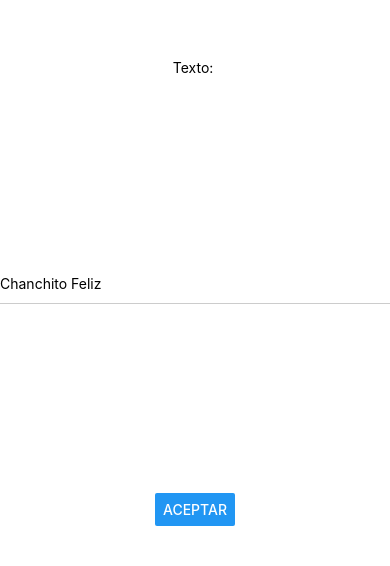
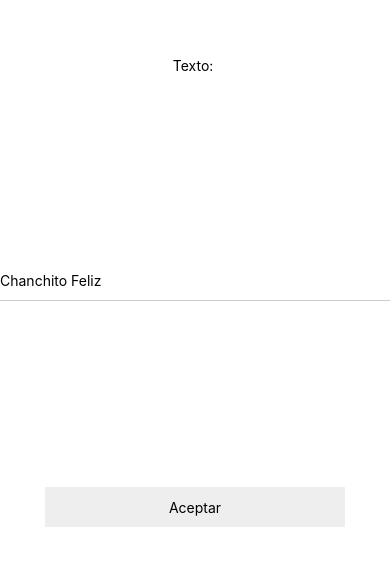
Before and after one commit to pguillen/react-native-pruebas, a React Native app: screen / in a window 390 px wide. Shown: the part 130-696 px from the top of the page. Built offline with nearby package versions, Linux system fonts and the light colour scheme.

Commit message:
Botones Touchable...

```diff
--- a/App.js
+++ b/App.js
@@ -5,7 +5,9 @@ import {
   View,
   TextInput,
   Dimensions,
-  Button,
+  TouchableHighlight,
+  TouchableNativeFeedback,
+  TouchableOpacity,
 } from "react-native";
 
 const width = Dimensions.get("window").width;
@@ -23,18 +25,58 @@ export default function App() {
         onChangeText={(t) => setText(t)}
         defaultValue={text}
       />
-      <Button
-        title="Aceptar"
+
+      {/*
+       <TouchableHighlight
+        underlayColor={"#999"}
+        activeOpacity={0.2}
+        onPress={() => {
+          setSubmit(text);
+          alert("Texto enviado con exito");
+        }}>
+        <Text>Aceptar</Text>
+      </TouchableHighlight>
+      */}
+
+      {/*
+       <TouchableNativeFeedback
+        background={TouchableNativeFeedback.Ripple("#00f", true)}
         onPress={() => {
           setSubmit(text);
           alert("Texto enviado con exito");
         }}
-      />
+      >
+        <View style={styles.view}>
+          <Text>Aceptar</Text>
+        </View>
+      </TouchableNativeFeedback>
+      */}
+
+      <TouchableOpacity
+        style={styles.TouchableOpacity}
+        onPress={() => {
+          setSubmit(text);
+          alert("Texto enviado con exito");
+        }}
+      >
+        <View style={styles.view}>
+          <Text>Aceptar</Text>
+        </View>
+      </TouchableOpacity>
     </View>
   );
 }
 
 const styles = StyleSheet.create({
+  TouchableOpacity: {
+    backgroundColor: "#EEE",
+  },
+  view: {
+    height: 40,
+    width: 300,
+    alignItems: "center",
+    justifyContent: "space-evenly",
+  },
   input: {
     height: 40,
     borderBottomColor: "#ccc",
```
